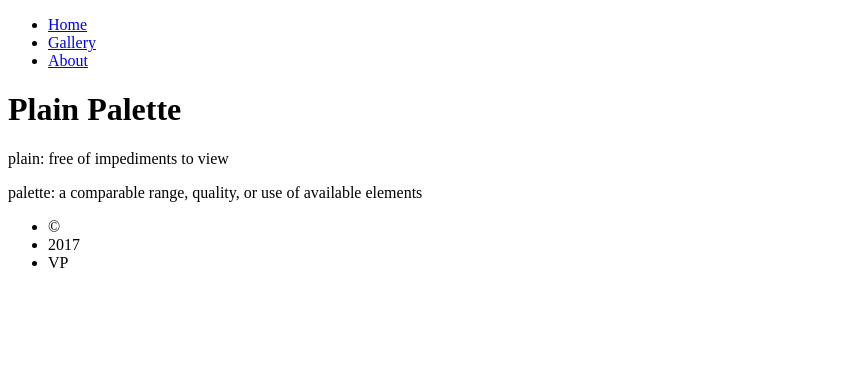
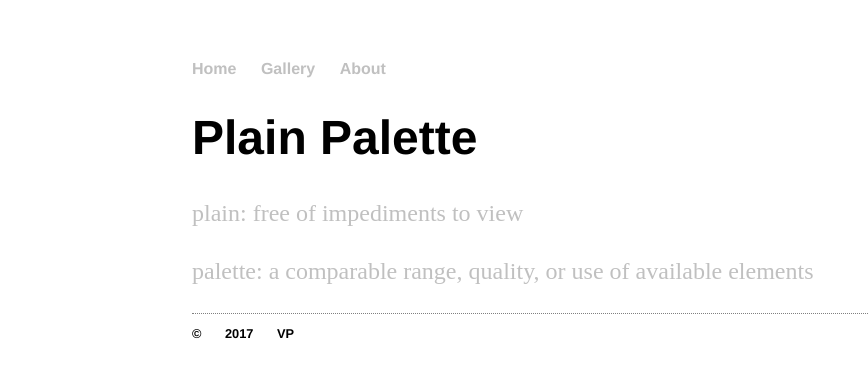
Before and after one commit to plainpalette/plainpalette.github.io, a plain HTML site: page index.html in a window 1280 px wide. Shown: the whole page, without its empty margins (0-868 px from the left). Drawn offline with Linux system fonts and the light colour scheme.

Commit message:
Update index.html
Added link to main.css

```diff
--- a/index.html
+++ b/index.html
@@ -2,6 +2,8 @@
 <html>
   <head>
     <title>Plain Palette</title>
+    <!-- main stylesheet -->
+    <link rel="stylesheet" type="text/css" href="/css/main.css">
   </head>
   <body>
     <nav>
```
